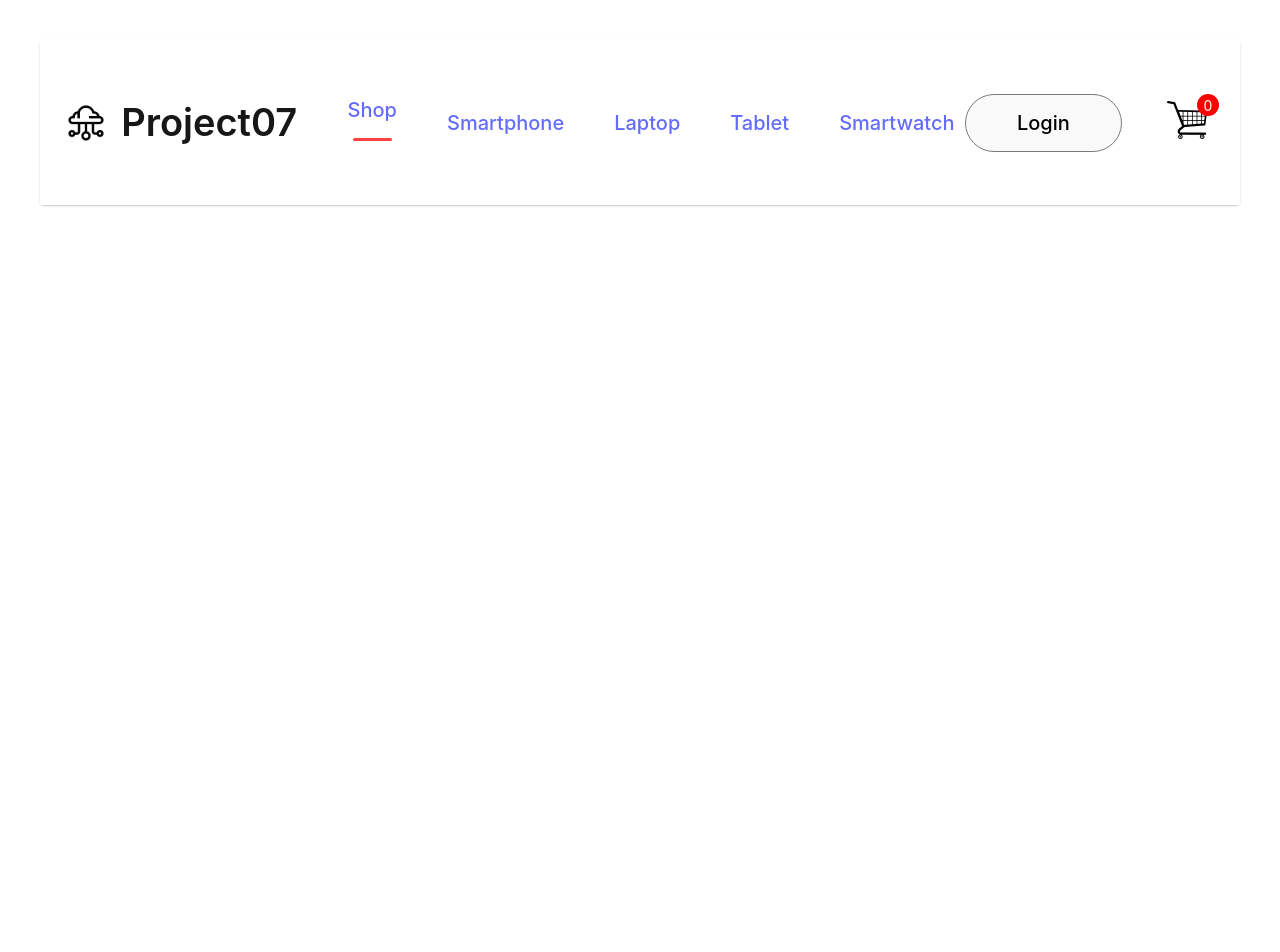
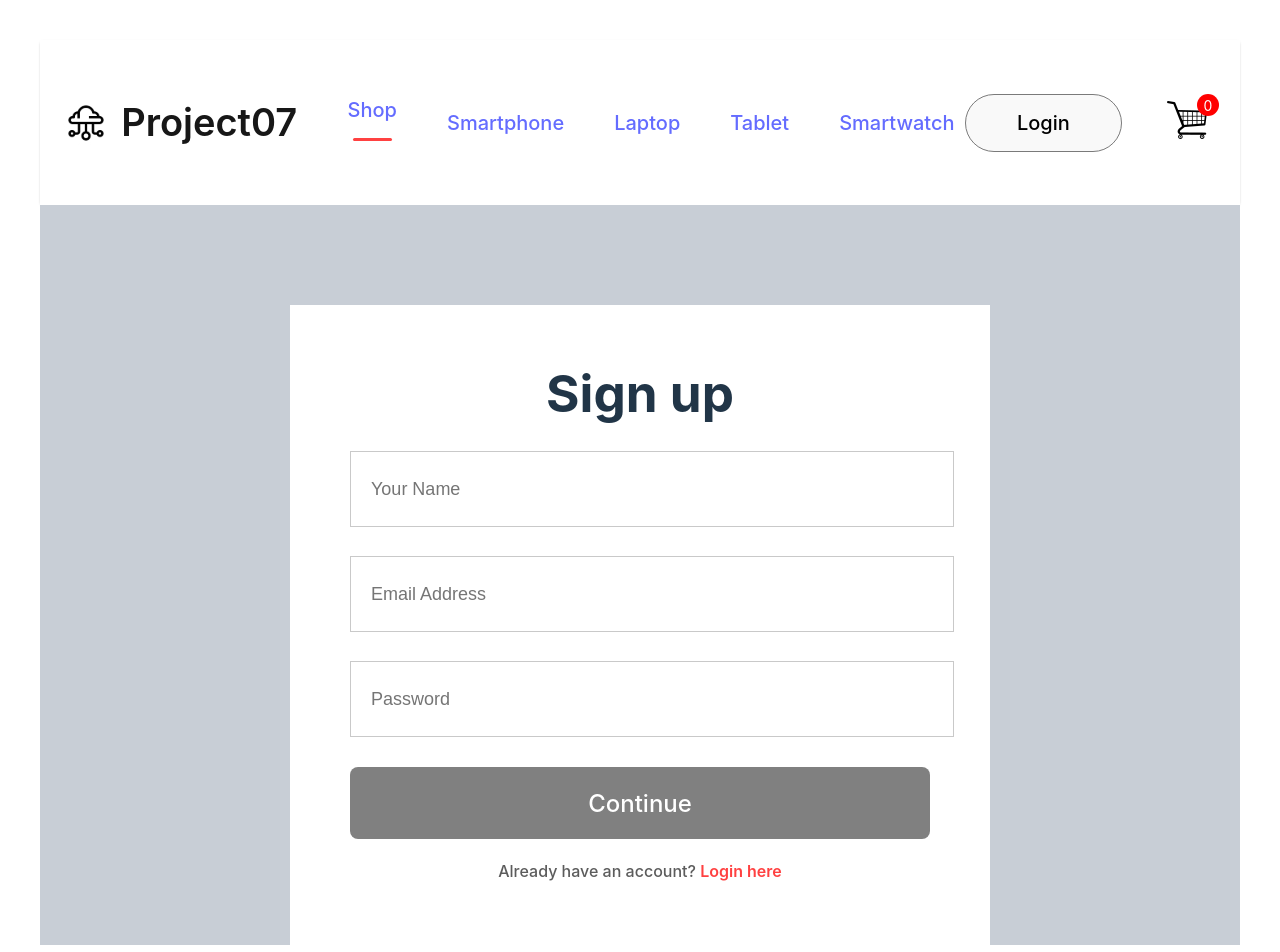
Before and after one commit to sauk1346/UDD_C13_Proyecto07, a React (Vite) app in the folder frontend/: page /login in a window 1280 px wide. Shown: the top 952 px of the page. Before the commit the page ends 800 px from the top, so only its background shows below. Built offline with nearby package versions, Linux system fonts and the light colour scheme.

Commit message:
frontend: page LoginSignUp

```diff
--- /dev/null
+++ b/frontend/src/Pages/CSS/LoginSignup.css
@@ -0,0 +1,52 @@
+.loginsignup {
+    width: 100%;
+    height: 80vh;
+    background: #c8ced6;
+    padding-top: 100px;
+}
+.loginsignup-container {
+    width: 580px;
+    height: 600px;
+    background: white;
+    margin: auto;
+    padding: 40px 60px;
+}
+.loginsignup-container h1 {
+    margin: 20px 0px;
+}
+.loginsignup-fields {
+    display: flex;
+    flex-direction: column;
+    gap: 29px;
+    margin-top: 30px;
+}
+.loginsignup-fields input {
+    height: 72px;
+    width: 100%;
+    padding-left: 20px;
+    border: 1px solid #c9c9c9;
+    outline: none;
+    color: white;
+    font-size: 18px;
+}
+.loginsignup-container button {
+    width: 580px;
+    height: 72px;
+    color: white;
+    background: gray;
+    margin-top: 30px;
+    border: none;
+    font-size: 24px;
+    font-weight: 500;
+    cursor: pointer;
+}
+.loginsignup-login {
+    margin-top: 20px;
+    color: #5c5c5c;
+    font-weight: 500;
+
+}
+.loginsignup-login span {
+    color: #ff4141;
+    font-weight: 600;
+}
--- a/frontend/src/Pages/LoginSignup.jsx
+++ b/frontend/src/Pages/LoginSignup.jsx
@@ -1,6 +1,18 @@
+import './CSS/LoginSignup.css'
+
 const LoginSignup = () => {
     return (
-        <div>
+        <div className='loginsignup'>
+            <div className="loginsignup-container">
+                <h1>Sign up</h1>
+                <div className="loginsignup-fields">
+                    <input type="text" placeholder="Your Name"/>
+                    <input type="email" placeholder="Email Address"/>
+                    <input type="password" placeholder="Password"/>
+                </div>
+                <button>Continue</button>
+                <p className="loginsignup-login">Already have an account? <span>Login here</span></p>
+            </div>
 
         </div>
     )
```
Also changed, not shown: 1 other file (tests, documents, lock files or other folders).
